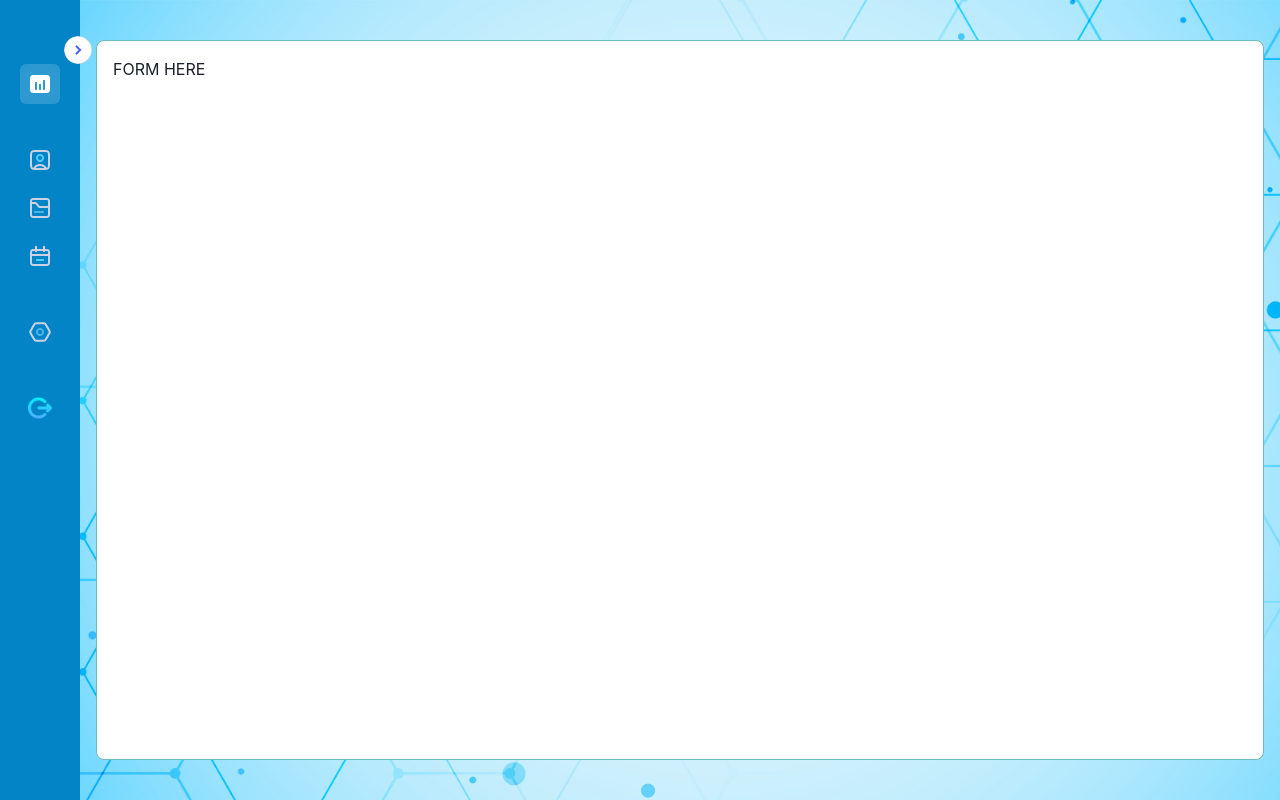
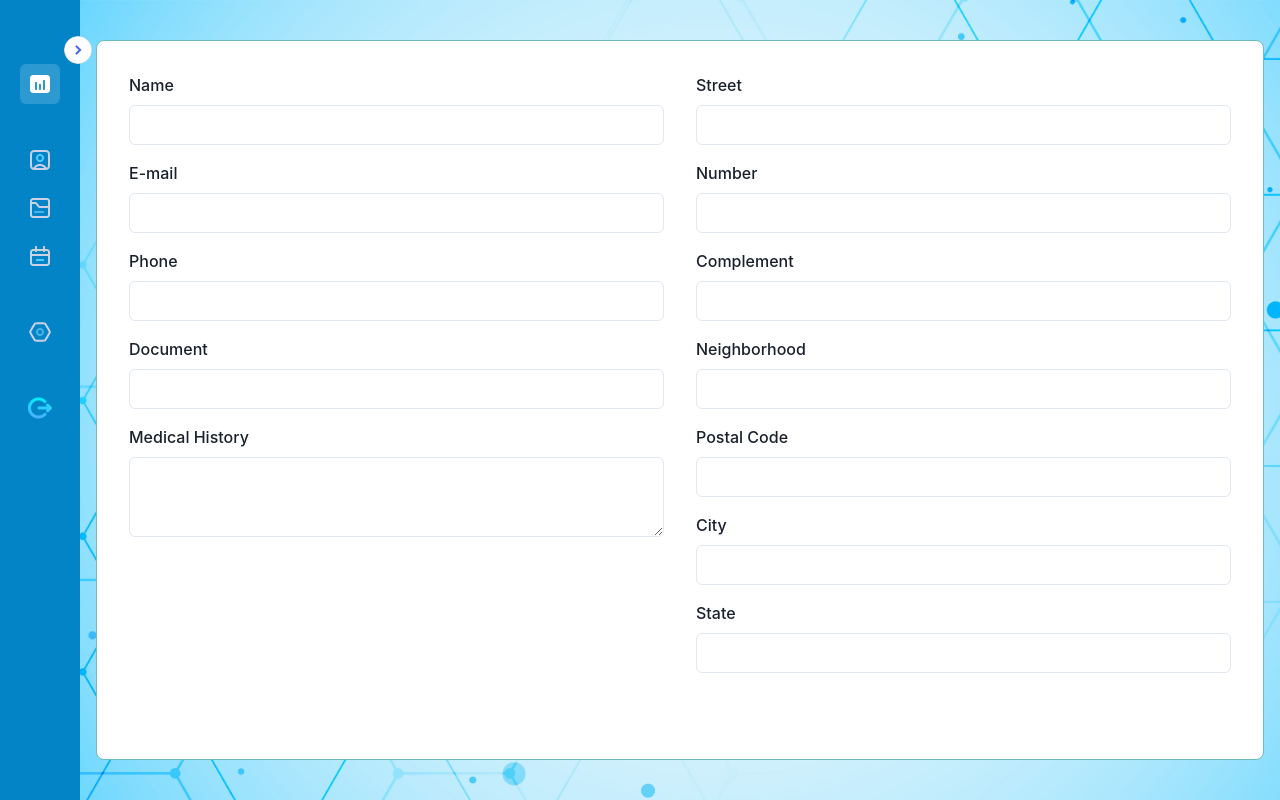
Before and after one commit to Rutiquewiski/HealthBridge, a React (Vite) app: page /new-patient in a window 1280 px wide. Built offline with nearby package versions, Linux system fonts and the light colour scheme; sample sign-in values are in the browser's storage.

Commit message:
New patient form initial creation

```diff
--- a/src/pages/patients/NewPatientPage.tsx
+++ b/src/pages/patients/NewPatientPage.tsx
@@ -1,4 +1,5 @@
-import { Container } from "@chakra-ui/react";
+import { Container, FormLabel, Input, Textarea } from "@chakra-ui/react";
+import { Form } from "react-router-dom";
 
 function NewPatientPage() {
   return (
@@ -23,10 +24,41 @@ function NewPatientPage() {
           borderWidth="1px"
           borderRadius="8px"
           display="flex"
-          flexDirection="column"
+          flexDirection="row"
           justifyContent="space-between"
         >
-          FORM HERE
+          <Container p="1rem" minW="45%">
+            <Form>
+              <FormLabel>Name</FormLabel>
+              <Input mb="1rem" />
+              <FormLabel>E-mail</FormLabel>
+              <Input type="email" mb="1rem" />
+              <FormLabel>Phone</FormLabel>
+              <Input type="tel" mb="1rem" />
+              <FormLabel>Document</FormLabel>
+              <Input mb="1rem" />
+              <FormLabel>Medical History</FormLabel>
+              <Textarea mb="1rem" />
+            </Form>
+          </Container>
+          <Container p="1rem" minW="45%">
+            <Form>
+              <FormLabel>Street</FormLabel>
+              <Input mb="1rem" />
+              <FormLabel>Number</FormLabel>
+              <Input type="email" mb="1rem" />
+              <FormLabel>Complement</FormLabel>
+              <Input type="tel" mb="1rem" />
+              <FormLabel>Neighborhood</FormLabel>
+              <Input mb="1rem" />
+              <FormLabel>Postal Code</FormLabel>
+              <Input mb="1rem" />
+              <FormLabel>City</FormLabel>
+              <Input mb="1rem" />
+              <FormLabel>State</FormLabel>
+              <Input mb="1rem" />
+            </Form>
+          </Container>
         </Container>
       </Container>
     </>
--- a/src/pages/patients/PatientsPage.tsx
+++ b/src/pages/patients/PatientsPage.tsx
@@ -1,7 +1,9 @@
 import { Button, Container } from "@chakra-ui/react";
 import PatientTable from "../../components/tables/PatientTable";
+import { useNavigate } from "react-router-dom";
 
 function PatientsPage() {
+  const navigate = useNavigate();
   return (
     <>
       <Container
@@ -29,7 +31,12 @@ function PatientsPage() {
         >
           <PatientTable></PatientTable>
           <Container>
-            <Button w="40%" m="1rem" colorScheme="teal">
+            <Button
+              w="40%"
+              m="1rem"
+              colorScheme="teal"
+              onClick={() => navigate("/new-patient")}
+            >
               Register Patient
             </Button>
             <Button w="40%" m="1rem" colorScheme="teal">
```
